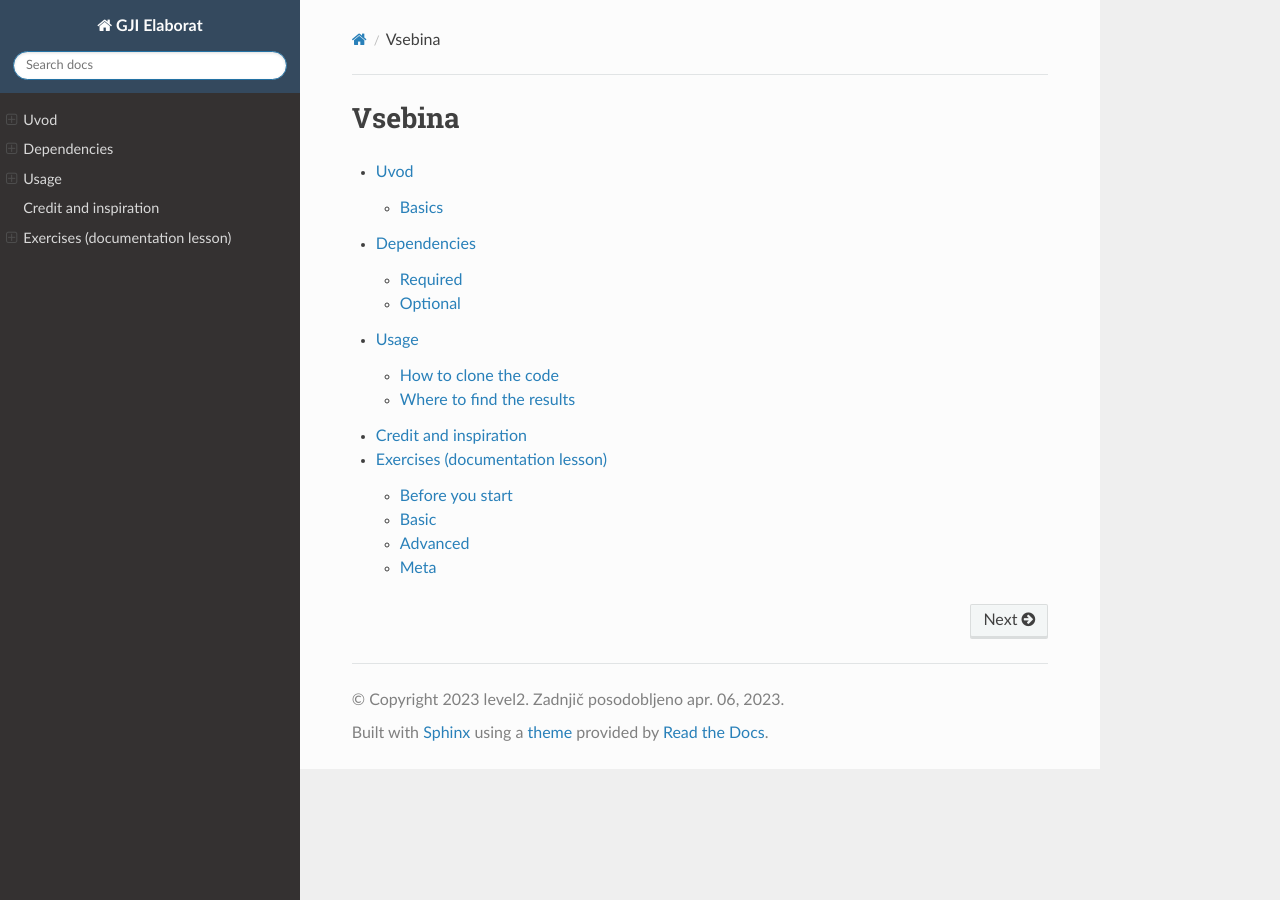
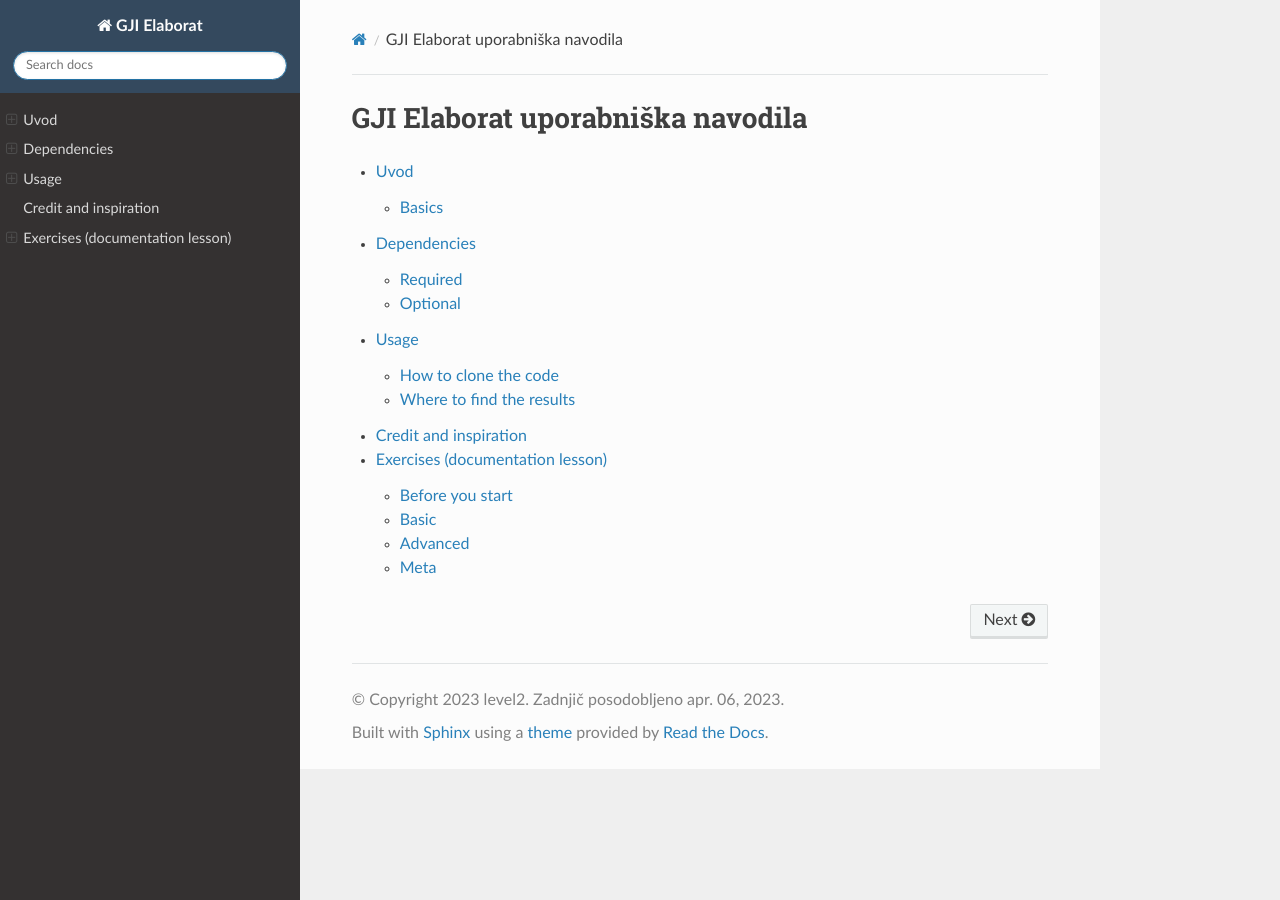
Before and after one commit to level2-gis/gji_elaborat_docs, a Sphinx documentation site: the page built from doc/index.rst, in a window 1280 px wide. Built offline with Sphinx 7.4.7 and the Read the Docs theme 2.0.0, drawn with Linux system fonts in a browser that asks for light colours.

Commit message:
struktura

```diff
--- a/doc/conf.py
+++ b/doc/conf.py
@@ -89,6 +89,11 @@
 #
 html_theme = 'sphinx_rtd_theme'
 
+# Add any paths that contain custom static files (such as style sheets) here,
+# relative to this directory. They are copied after the builtin static files,
+# so a file named "default.css" will overwrite the builtin "default.css".
+html_static_path = ['_static']
+
 # Theme options are theme-specific and customize the look and feel of a theme
 # further.  For a list of options available for each theme, see the
 # documentation.
@@ -112,10 +117,7 @@
 # pixels large.
 html_favicon = '_static/favicon.ico'
 
-# Add any paths that contain custom static files (such as style sheets) here,
-# relative to this directory. They are copied after the builtin static files,
-# so a file named "default.css" will overwrite the builtin "default.css".
-html_static_path = []
+
 
 # Custom sidebar templates, must be a dictionary that maps document names
 # to template names.
--- a/doc/index.rst
+++ b/doc/index.rst
@@ -4,7 +4,7 @@
    table of contents
 
 
-Vsebina
+GJI Elaborat uporabniška navodila
 ==========
 
 .. toctree::
```
